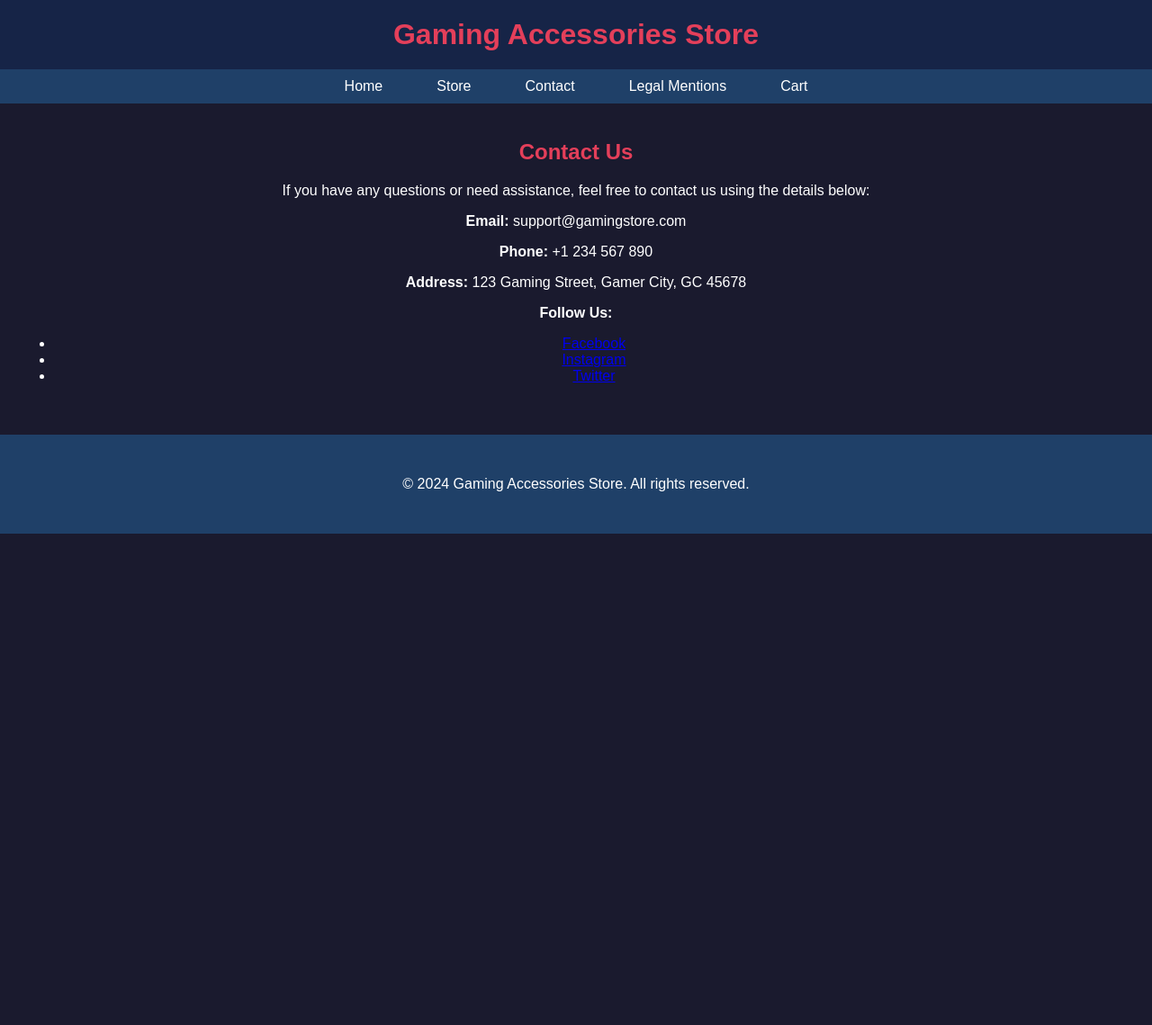
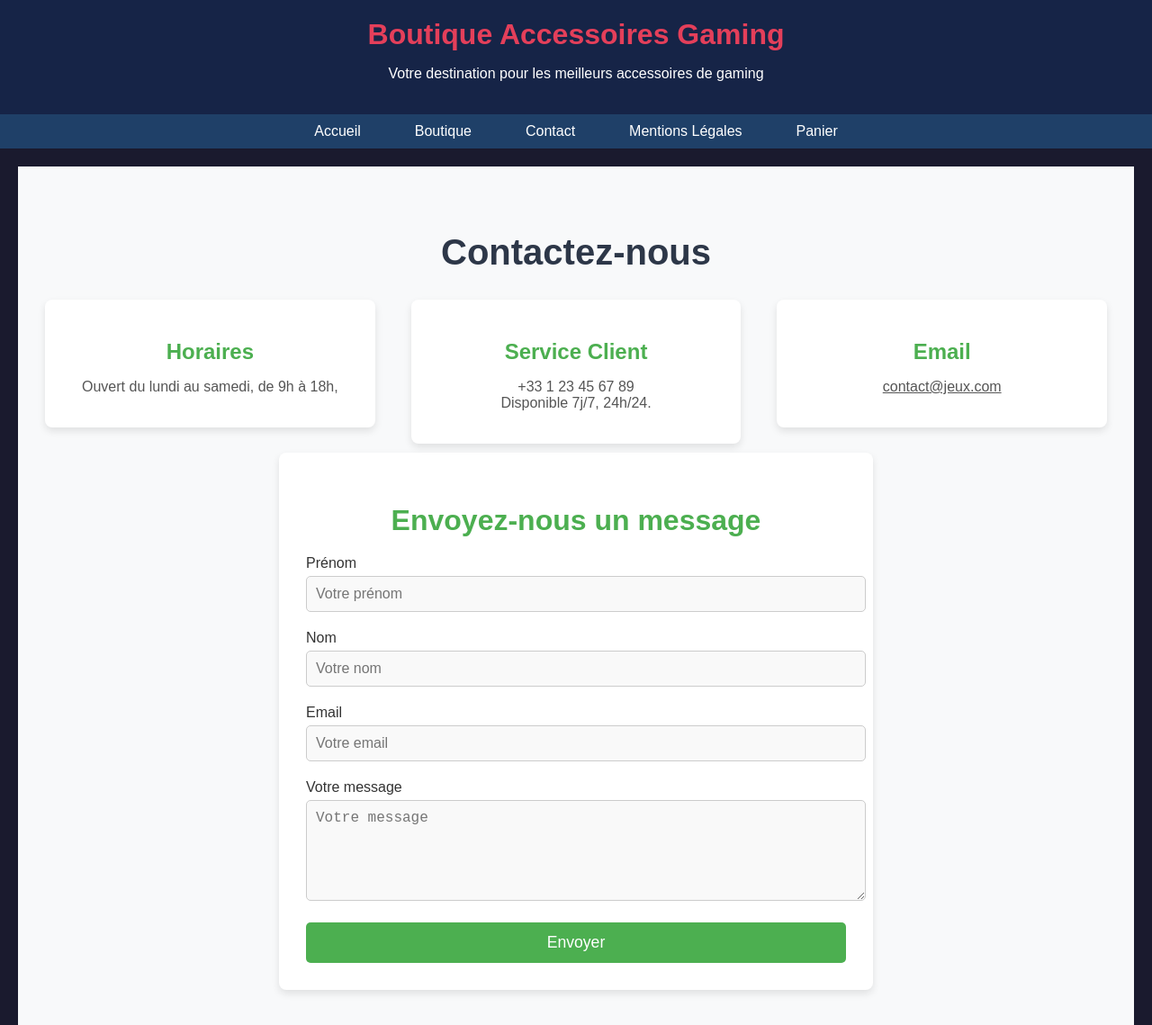
Before and after one commit to kai733/site-commerce, a PHP site: page /contact.php in a window 1280 px wide. Shown: the top 1139 px of the page at 90% size. Before the commit the page ends 800 px from the top, so only its background shows below. Run offline with PHP 8.4, Linux system fonts and the light colour scheme.

Commit message:
changer la page contact en rajoutant du css

```diff
--- a/contact.php
+++ b/contact.php
@@ -7,43 +7,87 @@
     <meta charset="UTF-8">
     <meta name="viewport" content="width=device-width, initial-scale=1.0">
     <title>Contact Us - Gaming Accessories Store</title>
+    <link rel="stylesheet" href="style.css"><!DOCTYPE html>
+<html lang="fr">
+<head>
+    <meta charset="UTF-8">
+    <meta name="viewport" content="width=device-width, initial-scale=1.0">
+    <meta name="description" content="Contactez-nous pour toute question ou assistance sur nos accessoires de gaming. Nous sommes à votre écoute.">
+    <title>Contactez-nous - Boutique Accessoires Gaming</title>
     <link rel="stylesheet" href="style.css">
 </head>
 <body>
     <header>
         <div class="banner">
-            <h1>Gaming Accessories Store</h1>
+            <h1>Boutique Accessoires Gaming</h1>
+            <p>Votre destination pour les meilleurs accessoires de gaming</p>
         </div>
     </header>
     <nav>
-        <ul>
-            <li><a href="index.php">Home</a></li>
-            <li><a href="store.php">Store</a></li>
+        <ul class="nav-bar">
+            <li><a href="index.php">Accueil</a></li>
+            <li><a href="store.php">Boutique</a></li>
             <li><a href="contact.php">Contact</a></li>
-            <li><a href="legal.php">Legal Mentions</a></li>
-            <li><a href="cart.php">Cart</a></li>
+            <li><a href="legal.php">Mentions Légales</a></li>
+            <li><a href="cart.php">Panier</a></li>
         </ul>
     </nav>
     <main>
-        <section>
-            <h2>Contact Us</h2>
-            <p>If you have any questions or need assistance, feel free to contact us using the details below:</p>
-            <div>
-                <p><strong>Email:</strong> support@gamingstore.com</p>
-                <p><strong>Phone:</strong> +1 234 567 890</p>
-                <p><strong>Address:</strong> 123 Gaming Street, Gamer City, GC 45678</p>
-                <p><strong>Follow Us:</strong></p>
-                <ul>
-                    <li><a href="#">Facebook</a></li>
-                    <li><a href="#">Instagram</a></li>
-                    <li><a href="#">Twitter</a></li>
-                </ul>
+    <section class="contact">
+        <h2>Contactez-nous</h2>
+        <div class="contact-info">
+            <div class="info">
+                <h3>Horaires</h3>
+                <p>Ouvert du lundi au samedi, de 9h à 18h,<br< même les jours fériés.</p>
             </div>
-        </section>
-    </main>
+            <div class="info">
+                <h3>Service Client</h3>
+                <p>+33 1 23 45 67 89<br>Disponible 7j/7, 24h/24.</p>
+            </div>
+            <div class="info">
+                <h3>Email</h3>
+                <p><a href="mailto:contact@jeux.com">contact@jeux.com</a></p>
+            </div>
+        </div>
+
+        <form class="contact-form">
+            <h2>Envoyez-nous un message</h2>
+            <div class="form-group">
+                <label for="first-name">Prénom</label>
+                <input type="text" id="first-name" name="first-name" placeholder="Votre prénom" required>
+            </div>
+            <div class="form-group">
+                <label for="last-name">Nom</label>
+                <input type="text" id="last-name" name="last-name" placeholder="Votre nom" required>
+            </div>
+            <div class="form-group">
+                <label for="email">Email</label>
+                <input type="email" id="email" name="email" placeholder="Votre email" required>
+            </div>
+            <div class="form-group">
+                <label for="message">Votre message</label>
+                <textarea id="message" name="message" placeholder="Votre message" rows="5" required></textarea>
+            </div>
+            <button type="submit">Envoyer</button>
+        </form>
+    </section>
+
+    <!-- Google Maps -->
+    <section class="google-map">
+        <iframe
+            src="https://www.google.com/maps/embed?pb=!1m18!1m12!1m3!1d2625.276222315181!2d2.292292315674072!3d48.85884477928765!2m3!1f0!2f0!3f0!3m2!1i1024!2i768!4f13.1!3m3!1m2!1s0x47e671d6fb63d087%3A0x34a8e96bb50c72b6!2sTour%20Eiffel!5e0!3m2!1sfr!2sfr!4v1631649148954!5m2!1sfr!2sfr"
+            width="100%" height="450" style="border:0;" allowfullscreen="" loading="lazy"></iframe>
+    </section>
+</main>
     <footer>
         <div class="footer-banner">
-            <p>&copy; 2024 Gaming Accessories Store. All rights reserved.</p>
+            <p>&copy; 2025 Boutique Accessoires Gaming. Tous droits réservés.</p>
+            <nav>
+                <ul>
+                    <li><a href="privacy.php">Politique de Confidentialité</a></li>
+                    <li><a href="terms.php">Conditions d’Utilisation</a></li>
+                </ul>
+            </nav>
         </div>
     </footer>
 </body>
--- a/style.css
+++ b/style.css
@@ -29,9 +29,6 @@ nav ul {
     display: flex;
     flex-direction: column;
     align-items: center;
-}
-a {
-
 }
 
 nav ul li {
@@ -103,6 +100,150 @@ main h2 {
     box-shadow: 0 4px 8px rgba(0, 0, 0, 0.2);
 }
 
+/* Section Contact */
+.contact {
+    padding: 40px 20px;
+    background-color: #f8f9fa;
+    text-align: center;
+}
+
+.contact h2 {
+    color: #2d3748;
+    font-size: 2.5rem;
+    margin-bottom: 20px;
+    font-weight: bold;
+}
+
+.contact-info {
+    display: flex;
+    justify-content: center;
+    align-items: flex-start;
+    gap: 20px; /* Pour un espacement entre les sections */
+    margin-top: 20px;
+    flex-wrap: wrap; /* Permet de mettre les éléments sur plusieurs lignes si nécessaire */
+}
+
+.contact-info .info {
+    text-align: center;
+    background: white;
+    padding: 20px;
+    border-radius: 8px;
+    box-shadow: 0 4px 8px rgba(0, 0, 0, 0.1);
+    flex: 1 1 250px; /* Chaque bloc prendra une largeur égale mais ne dépassera pas 250px */
+    margin: 10px;
+}
+
+
+.contact-info .info h3 {
+    color: #4CAF50;
+    font-size: 1.5rem;
+    margin-bottom: 10px;
+}
+
+
+
+.contact-info .info p,
+.contact-info .info a {
+    font-size: 1rem;
+    color: #555;
+}
+
+.contact-info .info .hours p {
+    color: #555;
+    font-size: 1rem;
+}
+
+/* Formulaire de contact */
+.contact-form {
+    max-width: 600px;
+    margin: 0 auto;
+    background-color: #fff;
+    padding: 30px;
+    border-radius: 8px;
+    box-shadow: 0 4px 8px rgba(0, 0, 0, 0.1);
+}
+
+.contact-form h2 {
+    color: #4CAF50;
+    font-size: 2rem;
+    margin-bottom: 20px;
+    font-weight: bold;
+}
+
+.contact-form .form-group {
+    margin-bottom: 20px;
+    text-align: left;
+}
+
+.contact-form .form-group label {
+    display: block;
+    font-size: 1rem;
+    color: #333;
+    margin-bottom: 5px;
+}
+
+.contact-form .form-group input,
+.contact-form .form-group textarea {
+    width: 100%;
+    padding: 10px;
+    font-size: 1rem;
+    border: 1px solid #ccc;
+    border-radius: 5px;
+    background-color: #f9f9f9;
+}
+
+.contact-form .form-group textarea {
+    resize: vertical;
+}
+
+.contact-form button {
+    width: 100%;
+    padding: 12px;
+    font-size: 1.1rem;
+    background-color: #4CAF50;
+    color: white;
+    border: none;
+    border-radius: 5px;
+    cursor: pointer;
+    transition: background-color 0.3s ease;
+}
+
+.contact-form button:hover {
+    background-color: #45a049;
+}
+
+/* Carte Google Map */
+.google-map iframe {
+    margin-top: 40px;
+    border-radius: 8px;
+    max-width: 100%;
+    height: 400px;
+}
+
+/* Responsive */
+@media (max-width: 768px) {
+    .contact-info {
+        flex-direction: column;
+    }
+
+    .contact-info .info {
+        width: 100%;
+        margin-bottom: 20px;
+    }
+
+    .contact-form {
+        padding: 20px;
+    }
+}
+
+
+footer {
+    text-align: center;
+    padding: 1rem 0;
+    background: #333;
+    color: white;
+}
+
 footer {
     background-color: #1f4068;
     text-align: center;
```
